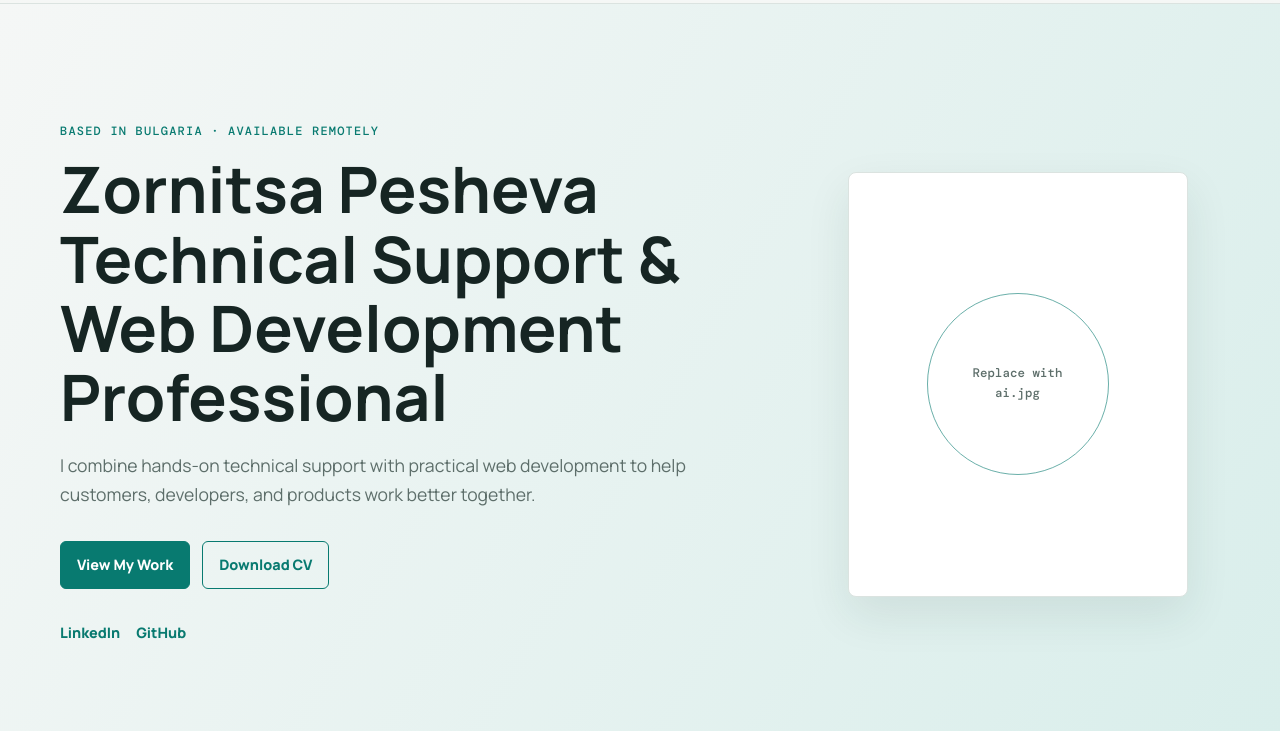
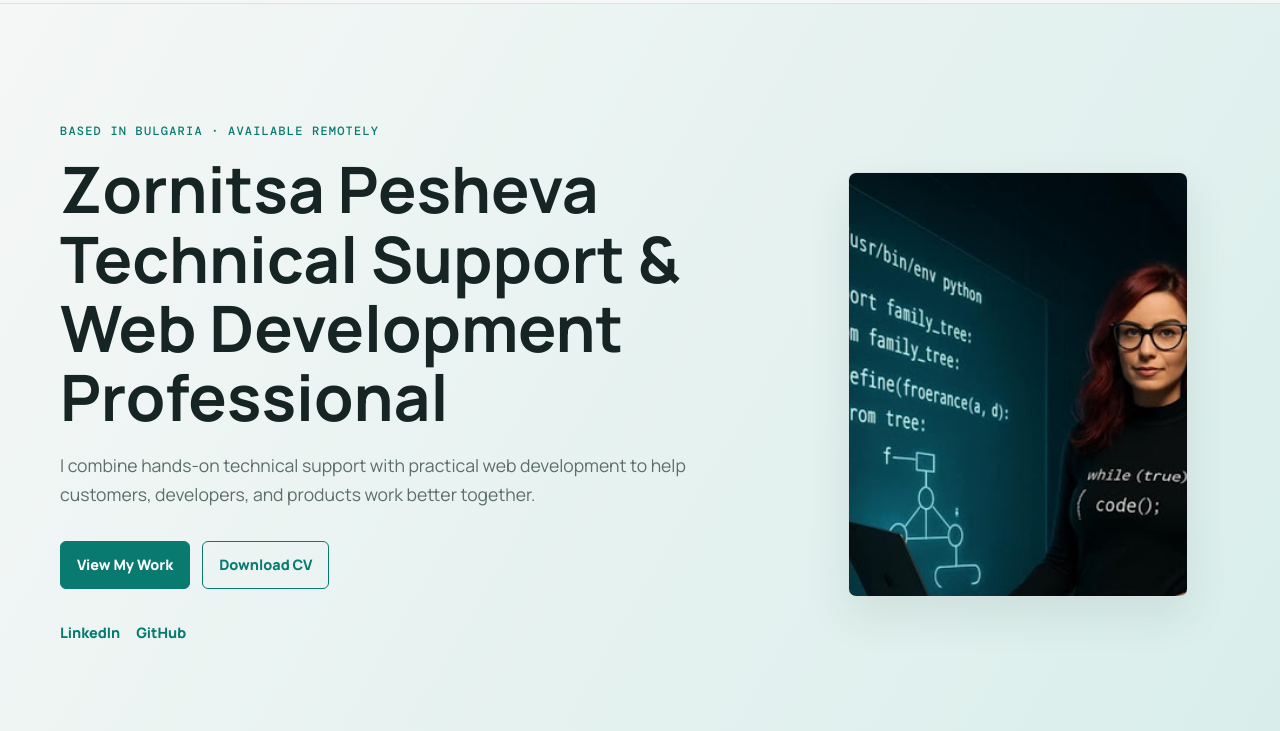
Before and after one commit to ZornitsaPesheva/portfolio, a website built with Vite: page index.html in a window 1280 px wide. Shown: the part 69-800 px from the top of the page. Built offline with nearby package versions, Linux system fonts and the light colour scheme.

Commit message:
photo added

```diff
--- a/index.html
+++ b/index.html
@@ -15,7 +15,7 @@
     <a class="skip-link" href="#main-content">Skip to content</a>
     <header class="site-header"><div class="nav-wrap"><a class="brand" href="#home">ZP<span>.</span></a><button class="menu-toggle" type="button" aria-label="Toggle navigation" aria-expanded="false">Menu</button><nav class="site-nav" aria-label="Primary navigation"><a href="#home">Home</a><a href="#about">About</a><a href="#experience">Experience</a><a href="#skills">Skills</a><a href="#projects">Projects</a><a href="#contact">Contact</a><button class="theme-toggle" type="button" aria-pressed="false"><span data-theme-label>Dark</span> mode</button></nav></div></header>
     <main id="main-content">
-      <section class="hero" id="home"><div class="container hero-grid"><div><p class="eyebrow">Based in Bulgaria · Available remotely</p><h1>Zornitsa Pesheva<br />Technical Support &amp; Web Development Professional</h1><p class="lead">I combine hands-on technical support with practical web development to help customers, developers, and products work better together.</p><div class="actions"><a class="button" href="#projects">View My Work</a><a class="button secondary" href="YOUR_CV_FILE" download>Download CV</a></div><p class="links"><a href="YOUR_LINKEDIN_URL" target="_blank" rel="noopener noreferrer">LinkedIn</a><a href="YOUR_GITHUB_URL" target="_blank" rel="noopener noreferrer">GitHub</a></p></div><div class="photo" role="img" aria-label="Professional photo placeholder for Zornitsa Pesheva"><span>Replace with<br />ai.jpg</span></div></div></section>
+      <section class="hero" id="home"><div class="container hero-grid"><div><p class="eyebrow">Based in Bulgaria · Available remotely</p><h1>Zornitsa Pesheva<br />Technical Support &amp; Web Development Professional</h1><p class="lead">I combine hands-on technical support with practical web development to help customers, developers, and products work better together.</p><div class="actions"><a class="button" href="#projects">View My Work</a><a class="button secondary" href="YOUR_CV_FILE" download>Download CV</a></div><p class="links"><a href="YOUR_LINKEDIN_URL" target="_blank" rel="noopener noreferrer">LinkedIn</a><a href="YOUR_GITHUB_URL" target="_blank" rel="noopener noreferrer">GitHub</a></p></div><div class="photo"><img src="/ai.jpg" alt="Zornitsa Pesheva" /></div></div></section>
       <section id="about"><div class="container split"><div><p class="eyebrow">About me</p><h2>Comfortable on both sides of the support conversation.</h2></div><div class="copy"><p>With more than 18 years in IT, I have worked across system administration, technical support, customer communication, and web application development. For the past 7+ years, my work has focused on helping customers and developers use JavaScript libraries successfully.</p><p>I enjoy turning a reported problem into a clear path forward. That may mean investigating an integration, improving documentation, preparing an example, maintaining an application, or resolving an infrastructure issue.</p><p class="note">I understand the customer’s problem and the technical side of a software product, which helps me communicate clearly between users, developers, and the product team.</p></div></div></section>
       <section class="surface" id="experience"><div class="container"><div class="heading"><p class="eyebrow">Experience</p><h2>Technical work grounded in real customer needs.</h2></div><div class="timeline"><article><p class="date">OCT 2019 — PRESENT</p><div><h3>Technical Support Specialist / Web Developer</h3><p class="company">BALKAN App</p><ul><li>Technical and developer support for customers using JavaScript libraries</li><li>Troubleshooting integrations and application issues</li><li>Development and maintenance of JavaScript libraries</li><li>Creation of documentation, examples, and demos</li><li>Website and web application development</li><li>Server administration and monitoring</li><li>Assistance with implementation and licensing questions</li></ul></div></article><article><p class="date">FEB 2017 — OCT 2019</p><div><h3>Technical Support and QA Specialist</h3><p class="company">ClouDNS</p><ul><li>Customer technical support for DNS services</li><li>Assistance with DNS record management and configuration</li><li>Investigation of DNS-related problems</li><li>Product testing and issue reporting</li></ul></div></article></div></div></section>
       <section id="skills"><div class="container"><div class="heading"><p class="eyebrow">Skills</p><h2>A practical technical toolkit.</h2><p>Tools and capabilities I use to investigate, explain, build, and maintain software products.</p></div><div class="skill-grid"><article><h3>Technical &amp; Developer Support</h3><p>1st–3rd level support · Issue investigation · Integration support · Implementation support</p></article><article><h3>Web Development</h3><p>JavaScript · HTML &amp; CSS · TypeScript · React · Angular · Vue.js</p></article><article><h3>Backend &amp; Databases</h3><p>C# &amp; .NET · ASP.NET MVC · Node.js · SQL · Firebase · Firestore · Azure Functions</p></article><article><h3>Systems &amp; Infrastructure</h3><p>Windows Server · IIS · DNS · Networking fundamentals · Monitoring · Basic Linux environments</p></article><article><h3>Documentation &amp; Communication</h3><p>Technical documentation · Examples &amp; demos · Customer communication · Git &amp; GitHub · VitePress</p></article><article><h3>AI-Assisted Development</h3><p>GitHub Copilot · ChatGPT · Claude · Practical workflow support</p></article></div></div></section>
--- a/src/main.js
+++ b/src/main.js
@@ -1,4 +1,5 @@
 import './style.css'
+import './photo.css'
 
 const themeToggle = document.querySelector('.theme-toggle')
 const menuToggle = document.querySelector('.menu-toggle')
--- /dev/null
+++ b/src/photo.css
@@ -0,0 +1,15 @@
+.photo {
+  display: block;
+}
+
+.photo::before {
+  display: none;
+}
+
+.photo img {
+  display: block;
+  width: 100%;
+  height: 100%;
+  object-fit: cover;
+  object-position: center;
+}
```
